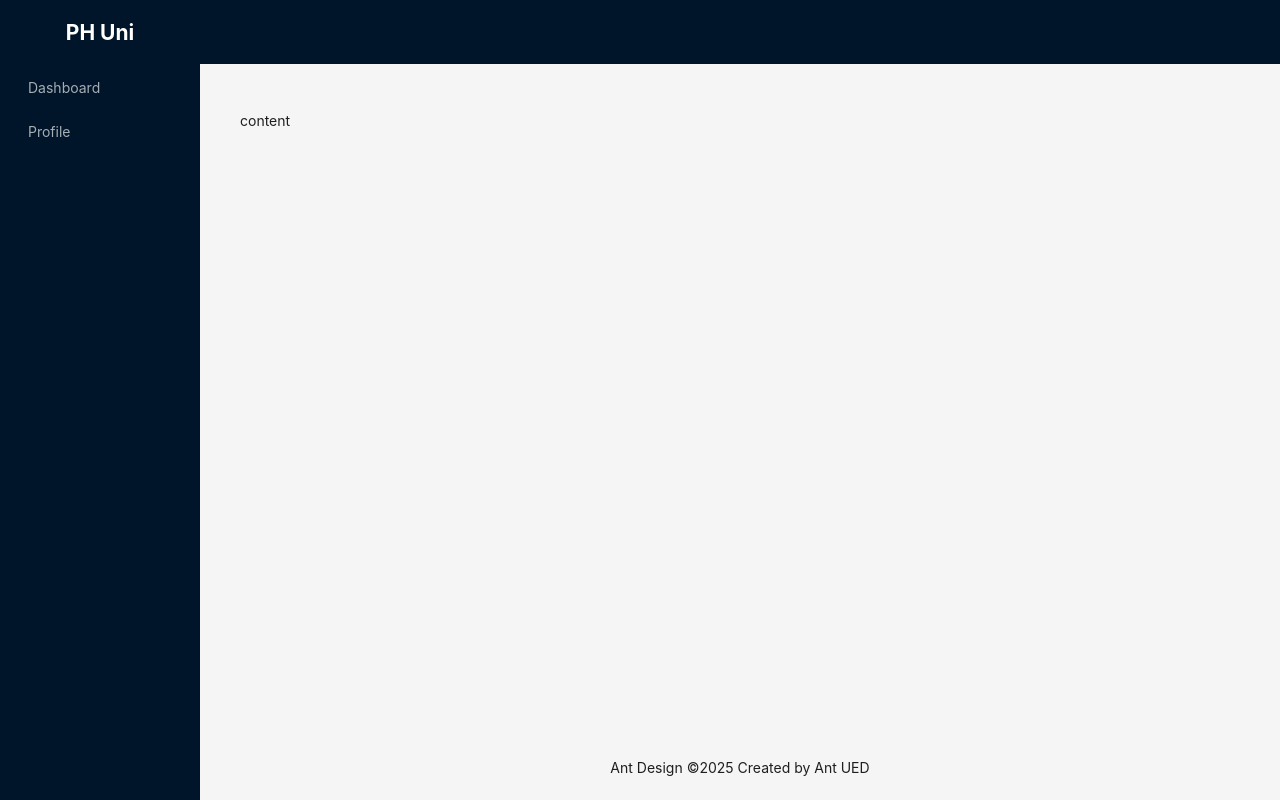
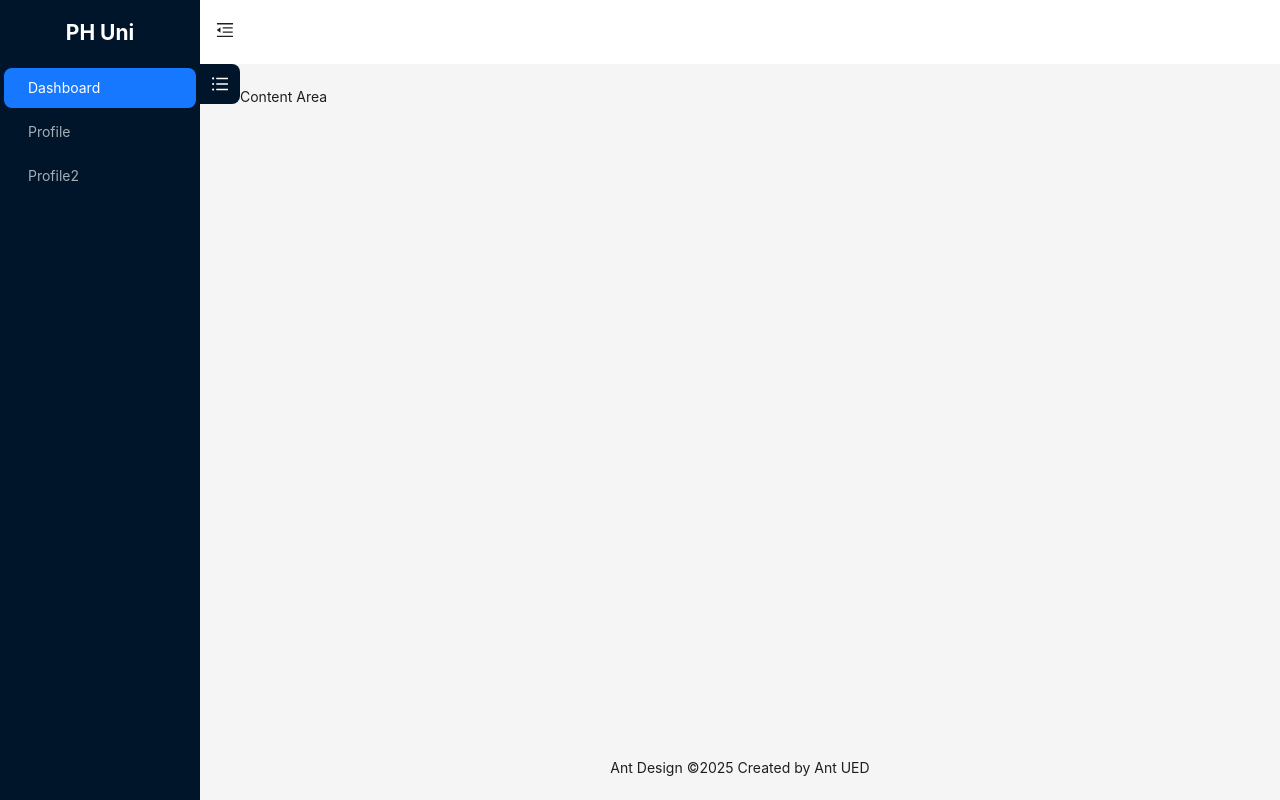
Before and after one commit to Sawom/PH-University-Front, a React (Vite) app: page / in a window 1280 px wide. Built offline with nearby package versions, Linux system fonts and the light colour scheme.

Commit message:
responsive layout

```diff
--- a/src/App.tsx
+++ b/src/App.tsx
@@ -1,9 +1,8 @@
 import MainLayout from "./components/layout/MainLayout";
 
 function App() {
-  return <>
-  <MainLayout></MainLayout>
-  </>;
+  return <MainLayout></MainLayout>;
+
 }
 
 export default App;
--- a/src/components/layout/MainLayout.tsx
+++ b/src/components/layout/MainLayout.tsx
@@ -1,75 +1,79 @@
-import {
-  UploadOutlined,
-  UserOutlined,
-  VideoCameraOutlined,
-} from "@ant-design/icons";
+import React, { useState } from "react";
 import { Layout, Menu } from "antd";
-import React from "react";
+import { MenuFoldOutlined, MenuUnfoldOutlined } from "@ant-design/icons";
 
 const { Header, Content, Footer, Sider } = Layout;
 
-const items = [
-  {
-    key: '1',
-    label: 'Dashboard',
-  },
-  {
-    key: '2',
-    label: 'Profile',
-  }
-]
+const ResponsiveLayout = () => {
+  const [collapsed, setCollapsed] = useState(false);
 
-const MainLayout = () => {
+  const toggleCollapse = () => {
+    setCollapsed(!collapsed); // Toggle between true and false
+  };
+
   return (
     <Layout style={{ height: "100vh" }}>
       <Sider
-        breakpoint="lg"
+        breakpoint="md"
         collapsedWidth="0"
-        onBreakpoint={(broken) => {
-          console.log(broken);
-        }}
-        onCollapse={(collapsed, type) => {
-          console.log(collapsed, type);
+        collapsible
+        collapsed={collapsed}
+        onBreakpoint={(broken) => setCollapsed(broken)}
+        onCollapse={(collapsed) => setCollapsed(collapsed)}
+        style={{
+          position: "fixed",
+          height: "100vh",
+          left: 0,
+          zIndex: 10, // Ensure the sidebar is on top
         }}
       >
-        {/* header title */}
         <div
           style={{
-            color: 'white',
-
-            height: '4rem',
-            display: 'flex',
-            justifyContent: 'center',
-            alignItems: 'center',
+            color: "white",
+            height: "4rem",
+            display: "flex",
+            justifyContent: "center",
+            alignItems: "center",
           }}
         >
           <h1>PH Uni</h1>
         </div>
-        <Menu
-          theme="dark"
-          mode="inline"
-          defaultSelectedKeys={["4"]}
-          items={items}
-        />
+        <Menu theme="dark" mode="inline" defaultSelectedKeys={["1"]}>
+          <Menu.Item key="1">Dashboard</Menu.Item>
+          <Menu.Item key="2">Profile</Menu.Item>
+          <Menu.Item key="3">Profile2</Menu.Item>
+        </Menu>
       </Sider>
-      <Layout>
-        <Header style={{ padding: 0 }} />
-        <Content style={{ margin: "24px 16px 0" }}>
-          <div
-            style={{
-              padding: 24,
-              minHeight: 360,
-            }}
-          >
-            content
+
+      <Layout style={{ marginLeft: collapsed ? "0" : "200px", transition: "margin-left 0.3s" }}>
+        <Header
+          style={{
+            padding: "0 16px",
+            background: "#fff",
+            display: "flex",
+            alignItems: "center",
+            position: "fixed",
+            width: "100%",
+            zIndex: 10, // Ensure header is on top
+          }}
+        >
+          {/* Toggle button */}
+          <div style={{ position: "relative", zIndex: 11 }}>
+            {collapsed ? (
+              <MenuUnfoldOutlined onClick={toggleCollapse} style={{ fontSize: "18px", cursor: "pointer" }} />
+            ) : (
+              <MenuFoldOutlined onClick={toggleCollapse} style={{ fontSize: "18px", cursor: "pointer" }} />
+            )}
           </div>
+          {/* <h2 style={{ marginLeft: "16px" }}>Responsive Header</h2> */}
+        </Header>
+        <Content style={{ margin: "64px 16px 0", overflow: "auto" }}>
+          <div style={{ padding: 24, minHeight: 360 }}>Content Area</div>
         </Content>
-        <Footer style={{ textAlign: "center" }}>
-          Ant Design ©{new Date().getFullYear()} Created by Ant UED
-        </Footer>
+        <Footer style={{ textAlign: "center" }}>Ant Design ©{new Date().getFullYear()} Created by Ant UED</Footer>
       </Layout>
     </Layout>
   );
 };
 
-export default MainLayout;
+export default ResponsiveLayout;
```
